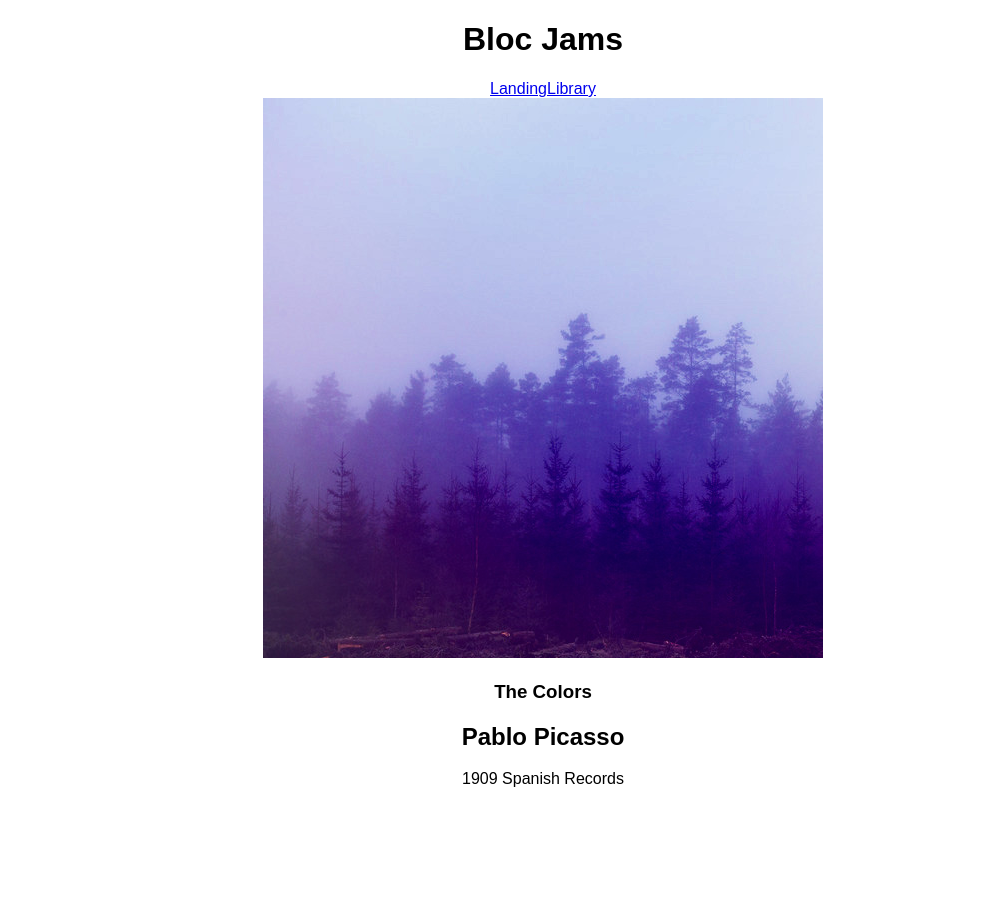
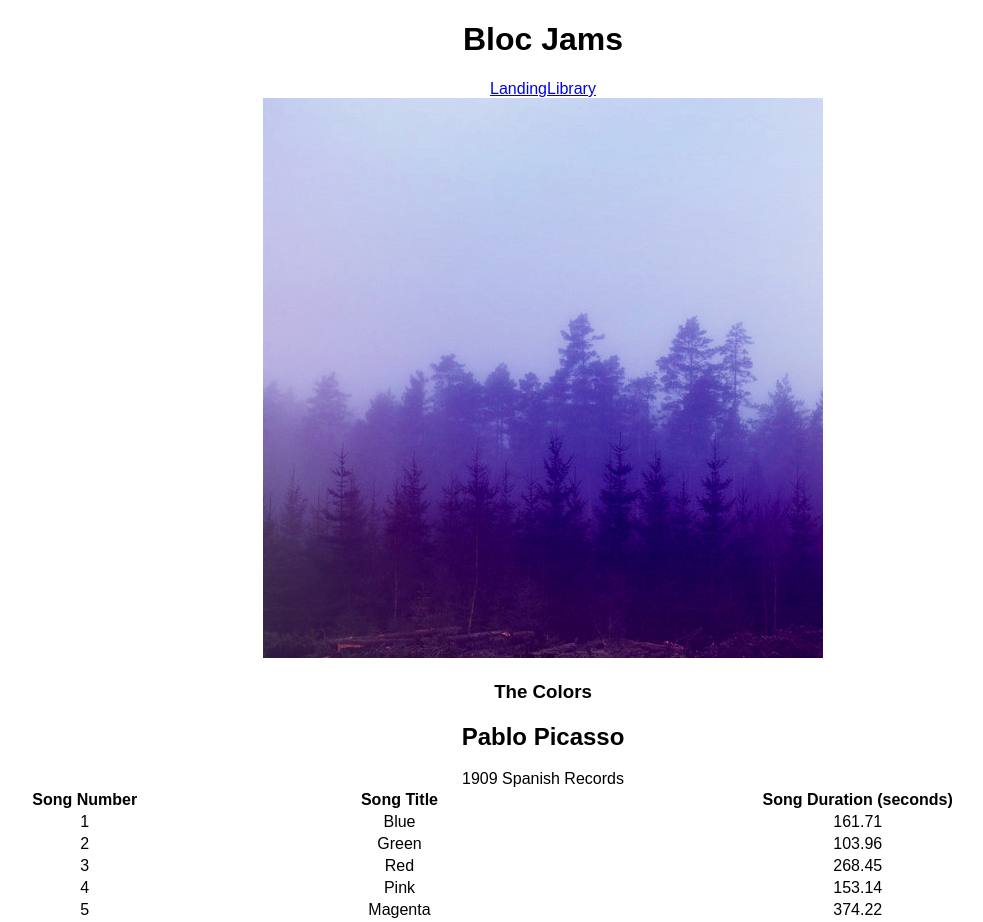
Before and after one commit to ctrachte/Music-Player-PWA, a React (Create React App) app: page /album/the-colors in a window 1280 px wide. Shown: the whole page, without its empty margins (97-1080 px from the left). Before the commit the page ends 800 px from the top, so only its background shows below. Built offline with nearby package versions, Linux system fonts and the light colour scheme.

Commit message:
add code to Album.js to map songs to table

```diff
--- a/public/index.html
+++ b/public/index.html
@@ -10,7 +10,7 @@
     -->
     <link rel="manifest" href="%PUBLIC_URL%/manifest.json">
     <link rel="shortcut icon" href="%PUBLIC_URL%/favicon.ico">
-    <link rel="ionicons" href=http://code.ionicframework.com/ionicons/2.0.1/css/ionicons.min.css>
+    <link rel="ionicons" href="http://code.ionicframework.com/ionicons/2.0.1/css/ionicons.min.css">
     <!--
       Notice the use of %PUBLIC_URL% in the tags above.
       It will be replaced with the URL of the `public` folder during the build.
--- a/src/App.css
+++ b/src/App.css
@@ -26,3 +26,7 @@
   from { transform: rotate(0deg); }
   to { transform: rotate(360deg); }
 }
+
+table {
+  width:100%;
+}
--- a/src/components/Album.js
+++ b/src/components/Album.js
@@ -7,7 +7,6 @@ class Album extends Component {
         const album = albumData.find( album => {
           return album.slug === this.props.match.params.slug
         });
-
         this.state = {
           album: album
         };
@@ -17,7 +16,7 @@ class Album extends Component {
     return (
       <section className="album">
         <section id="album-info">
-          <img id="album-cover-art" src={this.state.album.albumCover} />
+          <img id="album-cover-art" src={this.state.album.albumCover} alt="album art" />
           <div className="album-details">
             <h1 id="album-title">{this.state.album.title}</h1>
             <h2 className="artist">{this.state.album.artist}</h2>
@@ -30,7 +29,27 @@ class Album extends Component {
               <col id="song-title-column" />
               <col id="song-duration-column" />
             </colgroup>
+            <thead>
+              <th>
+                Song Number
+              </th>
+              <th>
+                Song Title
+              </th>
+              <th>
+                Song Duration (seconds)
+              </th>
+            </thead>
             <tbody>
+            {
+              this.state.album.songs.map( (song, index) =>
+               <tr key={index}>
+                <td>{index+1}</td>
+                <td>{song.title}</td>
+                <td>{song.duration}</td>
+               </tr>
+              )
+            }
             </tbody>
         </table>
       </section>
```
Lines whose indentation alone changed are shown as unchanged.
